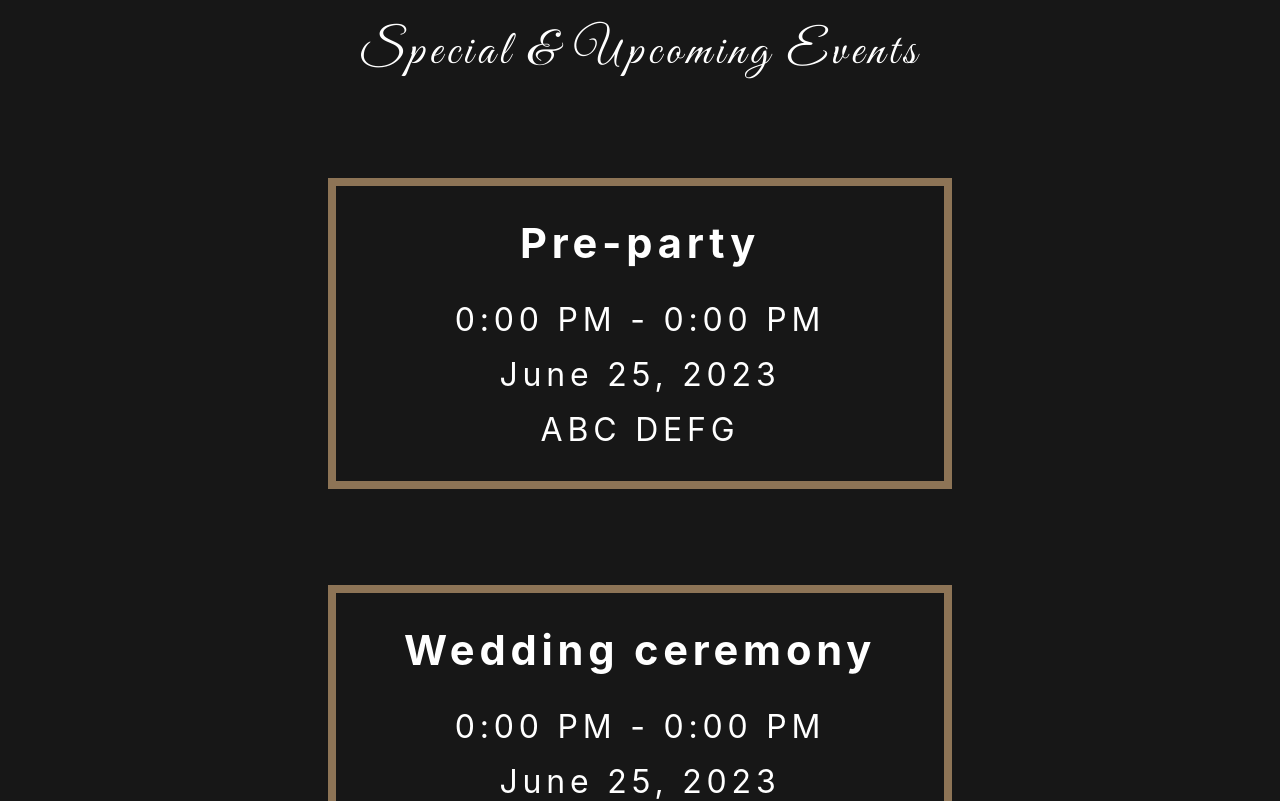
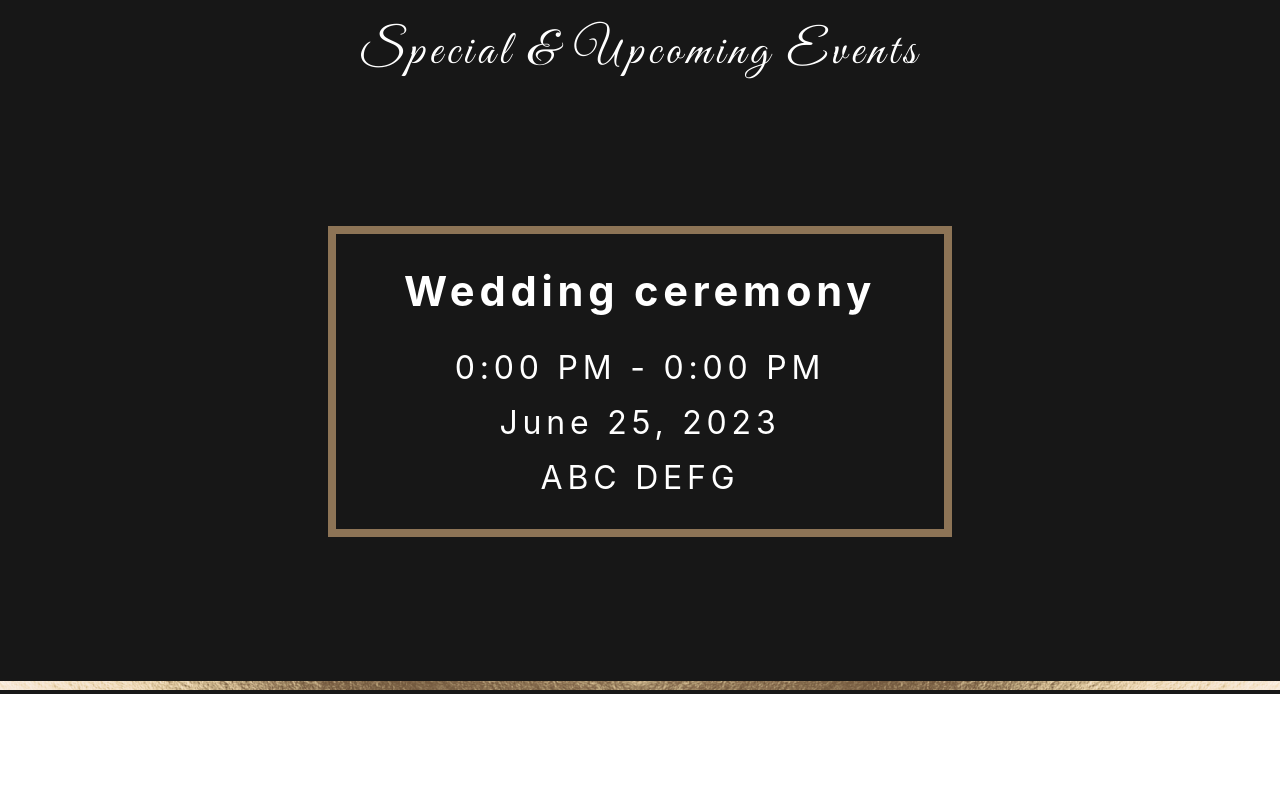
Before and after one commit to ngkimtran/nhu-reinis-wedding, a React (Create React App) app: page /events in a window 1280 px wide. Shown: the part 480-1281 px from the top of the page. After the commit the page ends 1174 px from the top, so only its background shows below. Built offline with nearby package versions, Linux system fonts and the light colour scheme; the HTML template or start-up script is replaced by a standard one.

Commit message:
Fix styling and event

```diff
--- a/package.json
+++ b/package.json
@@ -6,7 +6,6 @@
   "dependencies": {
     "@emotion/react": "^11.10.6",
     "@emotion/styled": "^11.10.6",
-    "@mui/material": "^5.11.10",
     "@testing-library/jest-dom": "^5.16.5",
     "@testing-library/react": "^13.4.0",
     "@testing-library/user-event": "^13.5.0",
--- a/src/App.css
+++ b/src/App.css
@@ -119,6 +119,7 @@ ul {
 
 /* Gallery */
 .gallery-container {
+  min-height: 80vh;
   margin: var(--defaultMargin);
   width: var(--defaultWith);
   max-width: var(--fullWith);
@@ -136,6 +137,13 @@ ul {
 }
 
 /* Event */
+.events-container {
+  min-height: 60vh;
+  display: flex;
+  align-items: center;
+  justify-content: center;
+}
+
 .event-container {
   border: var(--secondaryBorder);
   width: var(--smallWith);
@@ -152,43 +160,10 @@ ul {
   margin: 0;
 }
 
-/* Form */
-.rsvp-form {
-  font-size: 1.5rem;
-  display: flex;
-  align-items: center;
-  justify-content: center;
-  margin: var(--defaultMargin);
-}
-
-.rsvp-button {
-  font-size: var(--fontSizeSm);
-  color: var(--mainGold);
-  border: none;
-  border-bottom: 0.2rem solid var(--mainWhite);
-  background: none;
-  font-weight: bold;
-}
-
-tr,
-th {
-  padding: 3rem;
-}
-
-th,
-td {
-  text-align: left;
-}
-
-td {
-  padding: 2rem;
-}
-
-.MuiInput-root {
-  border-bottom: 1px solid var(--mainWhite) !important;
-}
-
 @media screen and (max-width: 920px) {
+  .events-container {
+    min-height: 60vh;
+  }
   .intro-content {
     margin: 7rem 0 5rem 0;
   }
--- a/src/App.js
+++ b/src/App.js
@@ -4,7 +4,6 @@ import { Routes, Route, Navigate } from "react-router-dom";
 import Home from "./pages/Home";
 import Gallery from "./pages/Gallery";
 import MainEvents from "./pages/MainEvents";
-import RSVP from "./pages/RSVP";
 
 function App() {
   return (
@@ -13,7 +12,6 @@ function App() {
         <Route path="/" element={<Home />} />
         <Route path="/gallery" element={<Gallery />} />
         <Route path="/events" element={<MainEvents />} />
-        <Route path="/rsvp" element={<RSVP />} />
         <Route path="*" element={<Navigate to="/" />} />
       </Routes>
     </div>
--- a/src/pages/MainEvents.js
+++ b/src/pages/MainEvents.js
@@ -9,18 +9,14 @@ const MainEvents = () => {
     <div className="mainevents-page">
       <Header />
       <Headline>Special &#38; Upcoming Events</Headline>
-      <Event
-        title="Pre-party"
-        time="0:00 PM - 0:00 PM"
-        date="June 25, 2023"
-        place="ABC DEFG"
-      />
+      <div className="events-container">
         <Event
           title="Wedding ceremony"
           time="0:00 PM - 0:00 PM"
           date="June 25, 2023"
           place="ABC DEFG"
         />
+      </div>
       <Footer />
     </div>
   );
```
Also changed, not shown: src/components/Navbar.js (+0 -8 lines). Lines whose indentation alone changed are shown as unchanged.
